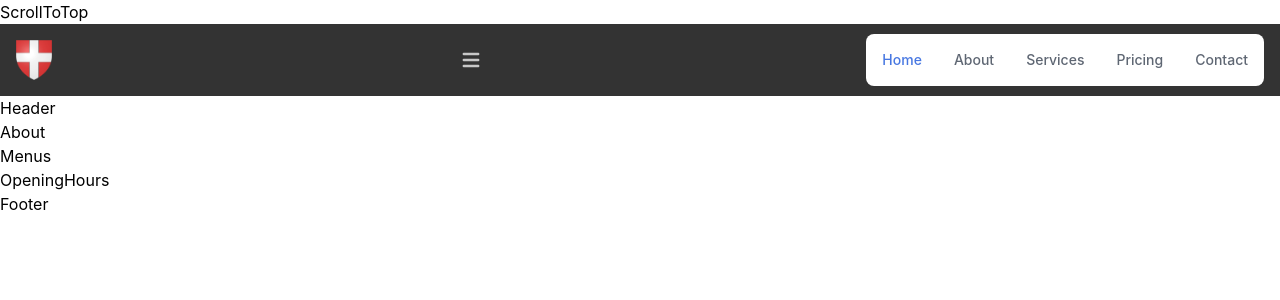
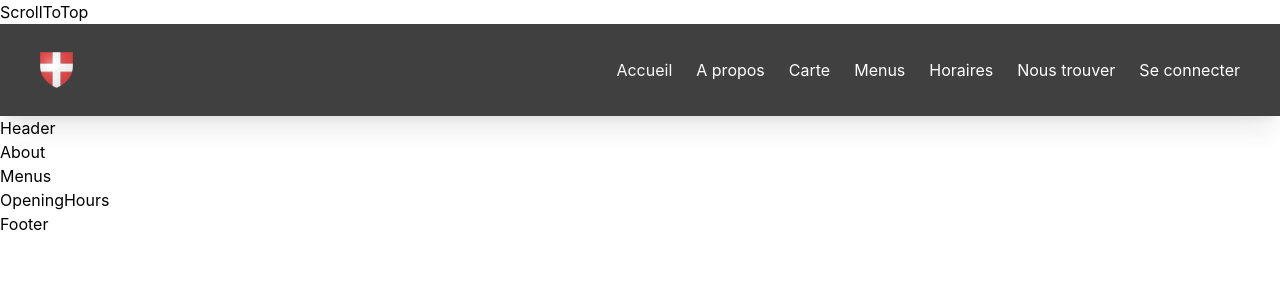
Before and after one commit to Golushi/quai-antique, a React (Create React App) app: page / in a window 1280 px wide. Shown: the top 300 px of the page. Built offline with nearby package versions, Linux system fonts and the light colour scheme.

Commit message:
Modif-nav2

```diff
--- a/public/index.html
+++ b/public/index.html
@@ -11,7 +11,7 @@
     />
     <link rel="apple-touch-icon" href="%PUBLIC_URL%/logo192.png" />
     <link rel="manifest" href="%PUBLIC_URL%/manifest.json" />
-    <title>React App</title>
+    <title>Rstaurant Quai Antique</title>
   </head>
   <body>
     <noscript>You need to enable JavaScript to run this app.</noscript>
--- a/src/App.css
+++ b/src/App.css
@@ -13,6 +13,6 @@
 }
 
 .App {
-  height: 100vh;
+  height: 150vh;
   background: white;
 }
--- a/src/App.js
+++ b/src/App.js
@@ -1,4 +1,5 @@
 import React from "react";
+import "./App.css";
 import About from "./Components/About";
 import Footer from "./Components/Footer";
 import Header from "./Components/Header";
@@ -9,7 +10,7 @@
 
 export default function App() {
   return (
-    <>
+    <div className="App">
       <ScrollToTop />
       <Navbar />
       <Header />
@@ -17,6 +18,6 @@
       <Menus />
       <OpeningHours />
       <Footer />
-    </>
+    </div>
   );
 }
--- a/src/Components/Navbar.jsx
+++ b/src/Components/Navbar.jsx
@@ -1,42 +1,86 @@
-import React from 'react'
+import React from "react";
 import { useState } from "react";
 import logo from "../Assets/Logo/blason_savoie.png";
 
 export default function Navbar() {
-    const [isNavOpen, setIsNavOpen] = useState(false);
+      const [navbar, setNavbar] = useState(false);
+
       return (
-<nav id="navbar" className="bg-black opacity-80 border-gray-200 px-2 sm:px-4 py-2.5 sticky top-0">
-  <div className="container flex flex-wrap items-center justify-between mx-auto">
-    <a href="/" className="flex items-center">
-        <img src={logo} className="h-8 mr-3 sm:h-10" alt="Logo" />
+          <nav className="w-full bg-black opacity-75 p-2 shadow-xl sticky top-0">
+              <div className="justify-between px-4 mx-auto lg:max-w-8xl md:items-center md:flex md:px-8">
+                  <div>
+                      <div className="flex items-center justify-between py-3 md:py-5 md:block">
+                          <a href={"/"}>
+                          <img src={logo} className="h-8 mr-3 sm:h-9" alt="Logo" />
                           </a>
+                          <div className="md:hidden">
                               <button
-    data-collapse-toggle="navbar-default"
-    type="button"
-    className="inline-flex items-center p-2 ml-3 text-sm text-white animate-pulse"
-    aria-controls="navbar-default"
-    aria-expanded="false">
-      <span className="sr-only">Open main menu</span>
-      <svg className="w-6 h-6" aria-hidden="true" fill="currentColor" viewBox="0 0 20 20" xmlns="http://www.w3.org/2000/svg"><path fillRule="evenodd" d="M3 5a1 1 0 011-1h12a1 1 0 110 2H4a1 1 0 01-1-1zM3 10a1 1 0 011-1h12a1 1 0 110 2H4a1 1 0 01-1-1zM3 15a1 1 0 011-1h12a1 1 0 110 2H4a1 1 0 01-1-1z" clipRule="evenodd"></path></svg>
+                                  className="p-2 text-white rounded-md outline-none focus:border-gray-400 focus:border animate-pulse"
+                                  onClick={() => setNavbar(!navbar)}
+                              >
+                                  {navbar ? (
+                                      <svg
+                                          xmlns="http://www.w3.org/2000/svg"
+                                          className="w-6 h-6"
+                                          viewBox="0 0 20 20"
+                                          fill="currentColor"
+                                      >
+                                          <path
+                                              fillRule="evenodd"
+                                              d="M4.293 4.293a1 1 0 011.414 0L10 8.586l4.293-4.293a1 1 0 111.414 1.414L11.414 10l4.293 4.293a1 1 0 01-1.414 1.414L10 11.414l-4.293 4.293a1 1 0 01-1.414-1.414L8.586 10 4.293 5.707a1 1 0 010-1.414z"
+                                              clipRule="evenodd"
+                                          />
+                                      </svg>
+                                  ) : (
+                                      <svg
+                                          xmlns="http://www.w3.org/2000/svg"
+                                          className="w-6 h-6"
+                                          fill="none"
+                                          viewBox="0 0 24 24"
+                                          stroke="currentColor"
+                                          strokeWidth={2}
+                                      >
+                                          <path
+                                              strokeLinecap="round"
+                                              strokeLinejoin="round"
+                                              d="M4 6h16M4 12h16M4 18h16"
+                                          />
+                                      </svg>
+                                  )}
                               </button>
-    <div className="hidden w-full md:block md:w-auto" id="navbar-default">
-      <ul className="flex flex-col p-4 mt-4 border border-gray-100 rounded-lg bg-gray-50 md:flex-row md:space-x-8 md:mt-0 md:text-sm md:font-medium md:border-0 md:bg-white dark:bg-gray-800 md:dark:bg-gray-900 dark:border-gray-700">
-        <li>
-          <a href="#" className="block py-2 pl-3 pr-4 text-white bg-blue-700 rounded md:bg-transparent md:text-blue-700 md:p-0 dark:text-white" aria-current="page">Home</a>
+                          </div>
+                      </div>
+                  </div>
+                  <div>
+                      <div
+                          className={`flex-1 justify-self-center pb-3 mt-8 md:block md:pb-0 md:mt-0 ${
+                              navbar ? "block" : "hidden"
+                          }`}
+                      >
+                          <ul className="items-center justify-center space-y-8 md:flex md:space-x-6 md:space-y-0">
+                              <li className="text-mywhite hover:text-myyellow">
+                                  <a href="/">Accueil</a>
                               </li>
-        <li>
-          <a href="#" className="block py-2 pl-3 pr-4 text-gray-700 rounded hover:bg-gray-100 md:hover:bg-transparent md:border-0 md:hover:text-blue-700 md:p-0 dark:text-gray-400 md:dark:hover:text-white dark:hover:bg-gray-700 dark:hover:text-white md:dark:hover:bg-transparent">About</a>
+                              <li className="text-white hover:text-myyellow">
+                                  <a href="about">A propos</a>
                               </li>
-        <li>
-          <a href="#" className="block py-2 pl-3 pr-4 text-gray-700 rounded hover:bg-gray-100 md:hover:bg-transparent md:border-0 md:hover:text-blue-700 md:p-0 dark:text-gray-400 md:dark:hover:text-white dark:hover:bg-gray-700 dark:hover:text-white md:dark:hover:bg-transparent">Services</a>
+                              <li className="text-white hover:text-myyellow">
+                                  <a href="Carte">Carte</a>
                               </li>
-        <li>
-          <a href="#" className="block py-2 pl-3 pr-4 text-gray-700 rounded hover:bg-gray-100 md:hover:bg-transparent md:border-0 md:hover:text-blue-700 md:p-0 dark:text-gray-400 md:dark:hover:text-white dark:hover:bg-gray-700 dark:hover:text-white md:dark:hover:bg-transparent">Pricing</a>
+                              <li className="text-white hover:text-myyellow">
+                                  <a href="menus">Menus</a>
                               </li>
-        <li>
-          <a href="#" className="block py-2 pl-3 pr-4 text-gray-700 rounded hover:bg-gray-100 md:hover:bg-transparent md:border-0 md:hover:text-blue-700 md:p-0 dark:text-gray-400 md:dark:hover:text-white dark:hover:bg-gray-700 dark:hover:text-white md:dark:hover:bg-transparent">Contact</a>
+                              <li className="text-white hover:text-myyellow">
+                                  <a href="horaires">Horaires</a>
+                              </li>
+                              <li className="text-white hover:text-myyellow">
+                                  <a href="contact">Nous trouver</a>
+                              </li>
+                              <li className="text-white hover:text-myyellow">
+                                  <a href="login">Se connecter</a>
                               </li>
                           </ul>
+                      </div>
                   </div>
               </div>
           </nav>
--- a/tailwind.config.js
+++ b/tailwind.config.js
@@ -6,6 +6,13 @@
   ],
   theme: {
     extend: {},
+    colors: {
+      myblack: "#010101",
+      myyellow: "#AF9B46",
+      myblue: "#6F8695",
+      mywhite: "#F5F5F5",
+      myred: "#D51414",
+    },
   },
   plugins: [require("flowbite/plugin")],
 };
```
Also changed, not shown: src/Assets/ScrollToTop/Scroll_House.png (added). Lines whose indentation alone changed are shown as unchanged.
